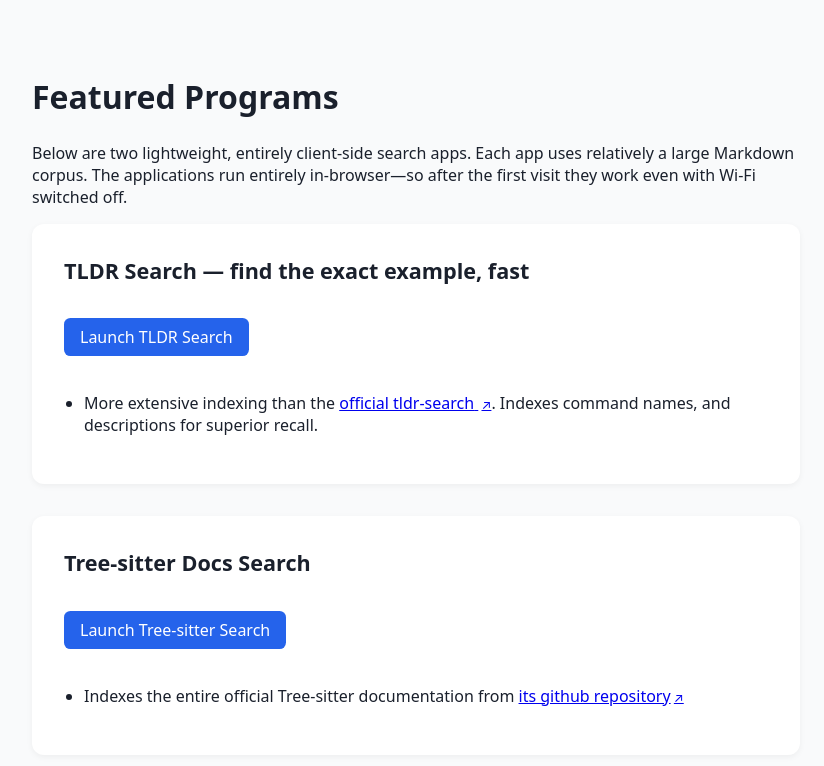
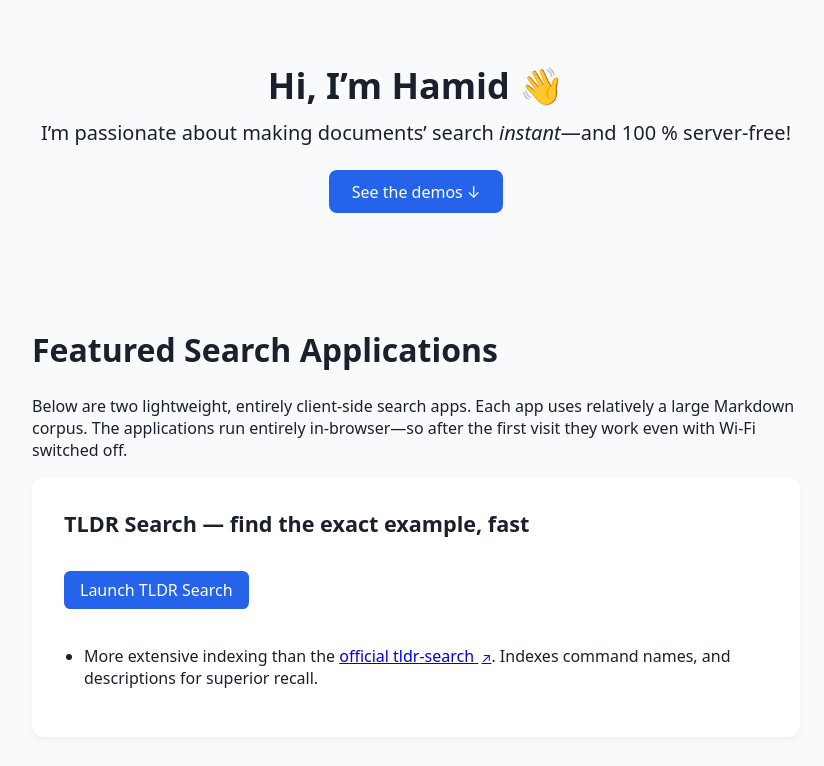
Before and after one commit to jslambda/jslambda.github.io, a plain HTML site: page index.html in a window 1280 px wide. Shown: the top 766 px of the page, without its empty margins (224-1048 px from the left). Drawn offline with Linux system fonts and the light colour scheme.

Commit message:
Add introduction

```diff
--- a/index.html
+++ b/index.html
@@ -25,6 +25,49 @@
             margin: 0 auto;
             padding: 3rem 1rem;
         }
+
+        /* ----- intro / hero ----- */
+        #intro {
+            max-width: var(--max-width);
+            margin: 0 auto;
+            padding: 4rem 1rem 2.5rem;
+            text-align: center;
+        }
+
+        #intro h1 {
+            font-size: 2.25rem;
+            /* 36 px */
+            margin: 0 0 0.75rem;
+            line-height: 1.2;
+        }
+
+        #intro p.lead {
+            font-size: 1.25rem;
+            /* 20 px */
+            margin: 0 0 1.5rem;
+        }
+
+        #intro .cta {
+            display: inline-block;
+            padding: 0.65rem 1.4rem;
+            background: var(--accent-color);
+            color: #fff;
+            border-radius: 0.5rem;
+            text-decoration: none;
+        }
+
+        #intro .cta:hover {
+            background: #1e4fd9;
+            /* slightly darker accent */
+        }
+
+        /* dark-mode tweaks */
+        @media (prefers-color-scheme: dark) {
+            #intro .cta:hover {
+                background: #345ef0;
+            }
+        }
+
 
         h2 {
             font-size: 2rem;
@@ -106,8 +149,16 @@
 </head>
 
 <body>
+    <header id="intro">
+        <h1>Hi, I’m Hamid&nbsp;👋</h1>
+        <p class="lead">
+            I’m passionate about making documents’ search <em>instant</em>—and 100&nbsp;% server-free!
+        </p>
+        <a class="cta" href="#featured-projects">See the demos ↓</a>
+    </header>
+
     <section id="featured-projects">
-        <h2>Featured Programs</h2>
+        <h2>Featured Search Applications</h2>
 
         <p>
             Below are two lightweight, entirely client‑side search apps. Each app uses relatively a large Markdown
```
